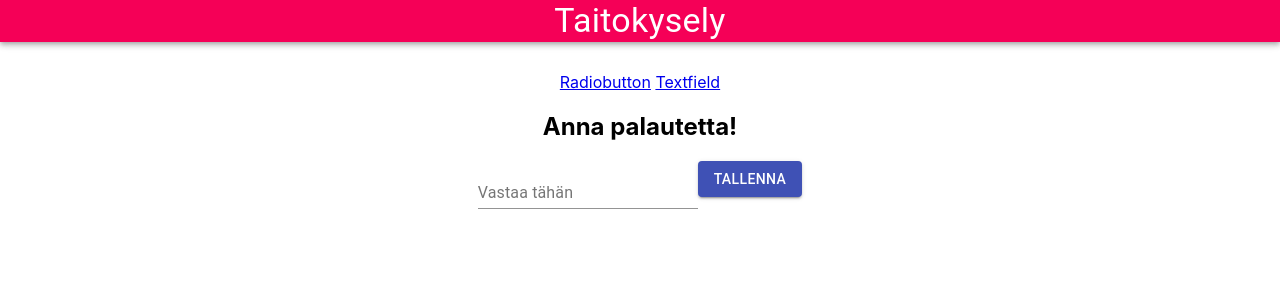
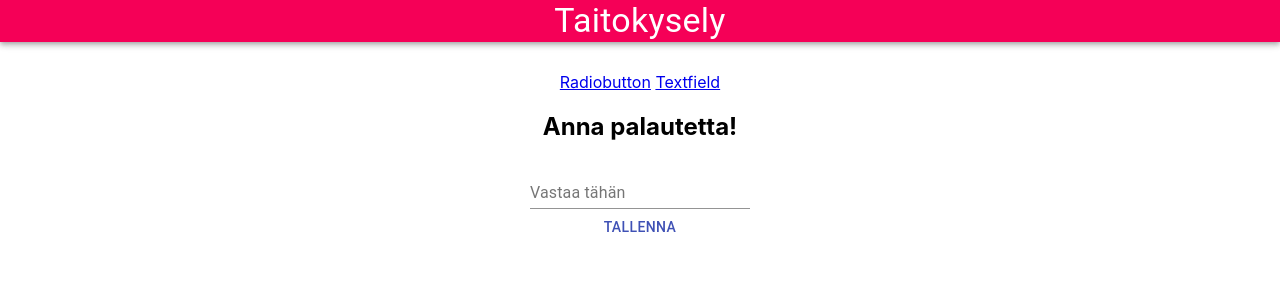
Before and after one commit to ohjelmistoprojekti1ryhma5/taitokyselyfront, a React (Create React App) app: page /textfield in a window 1280 px wide. Shown: the top 300 px of the page. Built offline with nearby package versions, Linux system fonts and the light colour scheme.

Commit message:
Toimiva Textfield

```diff
--- a/src/App.js
+++ b/src/App.js
@@ -8,9 +8,7 @@ import {
 import Radiobutton from './components/Radiobutton';
 import AppBar from '@material-ui/core/AppBar';
 import Typography from '@material-ui/core/Typography';
-import { makeStyles } from '@material-ui/core/styles';
 import Textfield from './components/Textfield';
-import Button from '@material-ui/core/Button';
 
 function App() {
 
--- a/src/components/Radiobutton.js
+++ b/src/components/Radiobutton.js
@@ -1,18 +1,14 @@
-import React, { useState, useEffect } from 'react';
+import React, { useState } from 'react';
 import Radio from '@material-ui/core/Radio';
 import RadioGroup from '@material-ui/core/RadioGroup';
 import FormControlLabel from '@material-ui/core/FormControlLabel';
 import FormControl from '@material-ui/core/FormControl';
 import FormLabel from '@material-ui/core/FormLabel';
-import Button from '@material-ui/core/Button';
 import MyButton from './MyButton';
 
 function Radiobutton() {
 
-useEffect(() => {
-}, []);
-
-const [value, setValue] = React.useState('vastaus');
+  const [value, setValue] = useState('vastaus');
 
   const handleChange = (event) => {
     setValue(event.target.value);
@@ -34,8 +30,8 @@ const addAnswer = () => {
         <FormControl component="fieldset">
           <FormLabel component="legend">Piditkö kyselystä?</FormLabel>
           <RadioGroup aria-label="vastaus" name="vastaus" value={value} onChange={handleChange}>
-          <FormControlLabel value="kyllä" control={<Radio />} label="Kyllä" />
-          <FormControlLabel value="en" control={<Radio />} label="En" />
+            <FormControlLabel value="Kyllä" control={<Radio />} label="Kyllä" />
+            <FormControlLabel value="En" control={<Radio />} label="En" />
           </RadioGroup>
         </FormControl>
         <MyButton addAnswer={addAnswer} value={value}/>
--- a/src/components/Textfield.js
+++ b/src/components/Textfield.js
@@ -1,25 +1,26 @@
-import React, { useState, useEffect } from 'react';
+import React, { useState } from 'react';
 import TextField from '@material-ui/core/TextField';
-import Button from '@material-ui/core/Button';
-
+import MyButton from './MyButton';
 
 function Textfield() {
 
     const [text, setText] = useState('');
-    const [answer, setAnswer] = useState('');
 
-    const handleChange = () => {
-        setAnswer([text, ...answer]);
-        console.log(text);
+    const addAnswer = () => {
+      fetch('https://taitokysely.herokuapp.com/answer',
+      {
+        method: 'POST',
+        body: JSON.stringify(text),
+        headers: { 'Content-type' : 'application/json' }
+      })
+      .catch(err => console.error(err))
     }
 
     return (
         <form>
             <h2>Anna palautetta!</h2>
             <TextField label="Vastaa tähän" value={text} onChange={e => setText(e.target.value)} />
-            <Button onClick={handleChange} variant="contained" color="primary">
-                Tallenna
-            </Button>
+            <MyButton addAnswer={addAnswer} value={text}/>
         </form>
       );
 }
```
Lines whose indentation alone changed are shown as unchanged.
